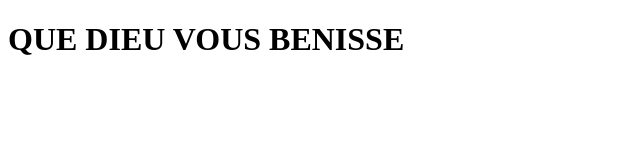
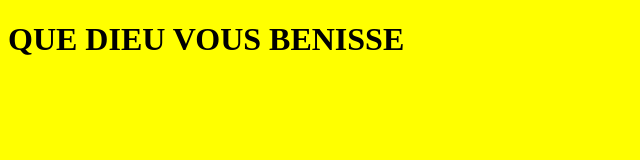
Before and after one commit to Nergie/activite_git1, a plain HTML site: page index.html in a window 1280 px wide. Shown: the whole page, without its empty margins (0-640 px from the left). Drawn offline with Linux system fonts and the light colour scheme.

Commit message:
modification de l'entête du fichier index.html

```diff
--- a/index.html
+++ b/index.html
@@ -2,7 +2,7 @@
 <html>
 <head>
 	<title>ACCUEIL</title>
-	<style src="style.css"></style>
+	<link rel="stylesheet" href="style.css"></style>
 </head>
 <body>
 	<h1>QUE DIEU VOUS BENISSE</h1>
```
